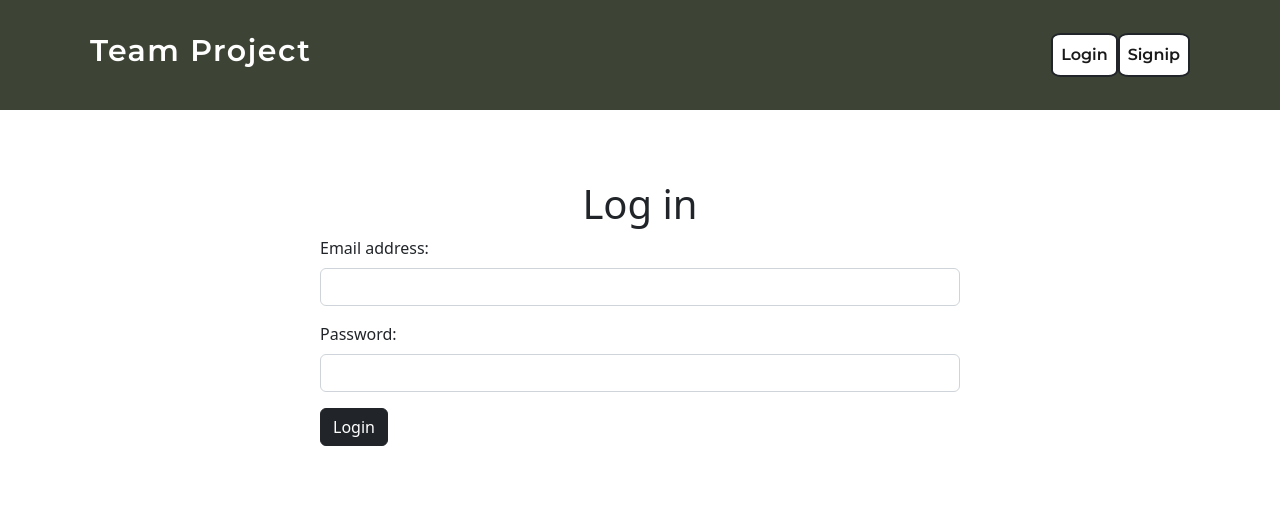
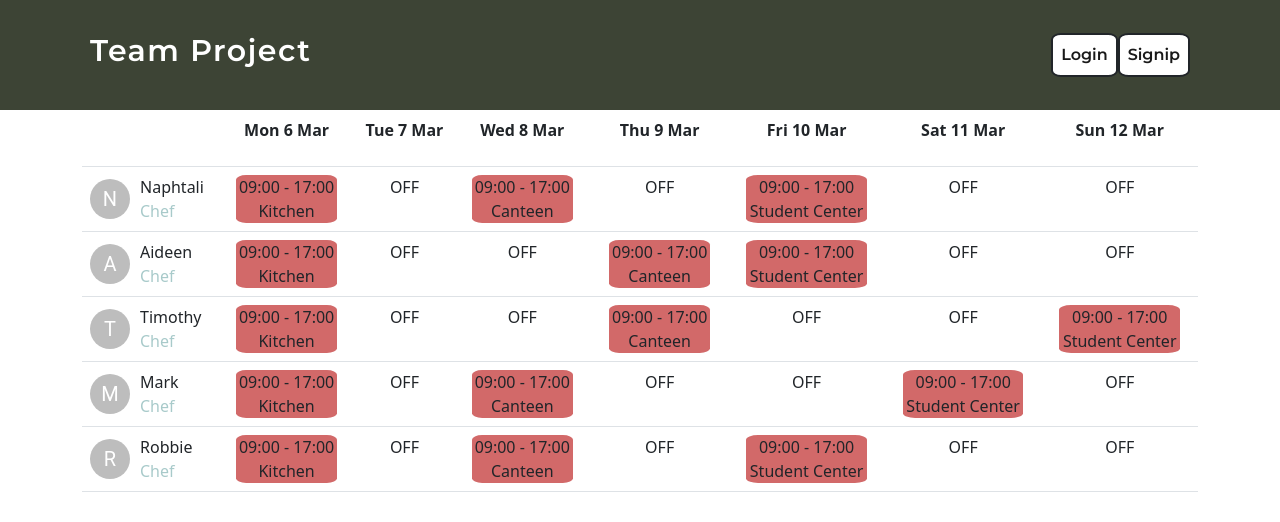
Before and after one commit to NaphtaliO/ShiftWizard, a React (Create React App) app in the folder frontend/: page / in a window 1280 px wide. Before the commit this address led to /login. Shown: the top 522 px of the page. Built offline with nearby package versions, Linux system fonts and the light colour scheme.

Commit message:
Added UI for the roster

```diff
--- a/frontend/src/App.js
+++ b/frontend/src/App.js
@@ -13,7 +13,8 @@ import Footer from './components/Footer';
 //via the react-router-dom
 function App() {
   //this is the user made global
-  const user = useSelector((state) => state.user.value);
+  // const user = useSelector((state) => state.user.value);
+  const user = true;
   return (
     <div className="App">
       <BrowserRouter>
--- /dev/null
+++ b/frontend/src/components/Table.js
@@ -0,0 +1,211 @@
+import React from 'react';
+import '../styles/table.css'
+import { Avatar } from '@mui/material';
+
+let days = ["Sun", "Mon", "Tue", "Wed", "Thu", "Fri", "Sat"];
+
+let date = new Date();
+let day = date.getUTCDay();
+let monday = new Date(date.getTime() - (day - 1) * 86400000);
+
+let dates = [];
+for (let i = 0; i < 7; i++) {
+    let currentDate = new Date(monday.getTime() + i * 86400000);
+    let dayName = days[currentDate.getUTCDay()];
+    let month = currentDate.toLocaleString('default', { month: 'short' });
+    let day = currentDate.getUTCDate();
+    dates.push(`${dayName} ${day} ${month}`);
+    // console.log(`${dayName} ${day} ${month}`);
+}
+
+// const pickRandomColor = () => {
+//     let colors = [''];
+//     let randomColor = colors[Math.floor(Math.random() * colors.length)];
+//     return randomColor;
+// }
+
+const employees = [
+    {
+        id: 1,
+        name: "Naphtali",
+        job: "Chef",
+        shifts: [
+            {
+                description: "Kitchen", //optional
+                day: "Mon",
+                startTime: "09:00",
+                endTime: "17:00"
+            },
+            {
+                description: "Canteen", //optional
+                day: "Wed",
+                startTime: "09:00",
+                endTime: "17:00"
+            },
+            {
+                description: "Student Center", //optional
+                day: "Fri",
+                startTime: "09:00",
+                endTime: "17:00"
+            },
+        ]
+    },
+    {
+        id: 2,
+        name: "Aideen",
+        job: "Chef",
+        shifts: [
+            {
+                description: "Kitchen", //optional
+                day: "Mon",
+                startTime: "09:00",
+                endTime: "17:00"
+            },
+            {
+                description: "Canteen", //optional
+                day: "Thu",
+                startTime: "09:00",
+                endTime: "17:00"
+            },
+            {
+                description: "Student Center", //optional
+                day: "Fri",
+                startTime: "09:00",
+                endTime: "17:00"
+            },
+        ]
+    },
+    {
+        id: 3,
+        name: "Timothy",
+        job: "Chef",
+        shifts: [
+            {
+                description: "Kitchen", //optional
+                day: "Mon",
+                startTime: "09:00",
+                endTime: "17:00"
+            },
+            {
+                description: "Canteen", //optional
+                day: "Thu",
+                startTime: "09:00",
+                endTime: "17:00"
+            },
+            {
+                description: "Student Center", //optional
+                day: "Sun",
+                startTime: "09:00",
+                endTime: "17:00"
+            },
+        ]
+    },
+    {
+        id: 4,
+        name: "Mark",
+        job: "Chef",
+        shifts: [
+            {
+                description: "Kitchen", //optional
+                day: "Mon",
+                startTime: "09:00",
+                endTime: "17:00"
+            },
+            {
+                description: "Canteen", //optional
+                day: "Wed",
+                startTime: "09:00",
+                endTime: "17:00"
+            },
+            {
+                description: "Student Center", //optional
+                day: "Sat",
+                startTime: "09:00",
+                endTime: "17:00"
+            },
+        ]
+    },
+    {
+        id: 5,
+        name: "Robbie",
+        job: "Chef",
+        shifts: [
+            {
+                description: "Kitchen", //optional
+                day: "Mon",
+                startTime: "09:00",
+                endTime: "17:00"
+            },
+            {
+                description: "Canteen", //optional
+                day: "Wed",
+                startTime: "09:00",
+                endTime: "17:00"
+            },
+            {
+                description: "Student Center", //optional
+                day: "Fri",
+                startTime: "09:00",
+                endTime: "17:00"
+            },
+        ]
+    },
+]
+
+const Table = () => {
+    return (
+        <div className="container">
+            <table className='table'>
+                <thead>
+                    <tr>
+                        <th scope='col'></th>
+                        {dates.map((date, i) => (
+                            <th scope='col' key={i}>
+                                <p style={{ textAlign: 'center' }}>{date}</p>
+                            </th>
+                        ))}
+                    </tr>
+                </thead>
+                <tbody>
+                    {employees.map((employee, i) => (
+                        <tr key={i}>
+                            <td>
+                                <div className='names' style={{ marginRight: 'auto' }}>
+                                    <Avatar>{employee.name.charAt(0).toUpperCase()}</Avatar>
+                                    <div className="details">
+                                        <p>{employee.name}</p>
+                                        <p className='job'>{employee.job}</p>
+                                    </div>
+                                </div>
+                            </td>
+                            {/* {employee.shifts.map((shift) => (
+                                <td></td>
+                            ))} */}
+                            {dates.map((date, i) => {
+                                let shift = employee.shifts.filter(shift => shift.day === date.split(' ')[0])[0];
+                                return (
+                                    <td key={i}>
+                                        {shift ?
+                                            <div className='shift-item'>
+                                                <div className="shift">
+                                                    <p>{shift.startTime} - {shift.endTime}</p>
+                                                    <p>{shift.description !== "" ? shift.description : null}</p>
+                                                </div>
+                                            </div> :
+                                            <div style={{ display: 'flex', alignItems: 'center', justifyContent: 'center' }}>
+                                                <p>OFF</p>
+                                            </div>
+
+                                        }
+                                    </td>
+                                )
+                            })}
+                        </tr>
+                    ))}
+                </tbody>
+            </table>
+        </div>
+    )
+}
+
+export default Table;
--- a/frontend/src/pages/Home.js
+++ b/frontend/src/pages/Home.js
@@ -1,9 +1,8 @@
 import React from 'react'
+import Table from '../components/Table';
 
 const Home = () => {
-    return (<div>
-        <h1>Welcome Home</h1>
-    </div>);
+    return (<Table />);
 }
 
 export default Home;
--- /dev/null
+++ b/frontend/src/styles/table.css
@@ -0,0 +1,37 @@
+* {
+    margin: 0;
+    padding: 0;
+}
+
+div.names {
+    display: flex;
+    flex-direction: row;
+    align-items: center;
+    justify-content: flex-start;
+}
+
+div.names p {
+    margin-left: 10px;
+}
+
+.details p,
+.shift p {
+    margin: 0;
+}
+
+.details p.job {
+    color: rgb(168, 202, 202);
+}
+
+.shift-item {
+    padding: 0px 10px;
+}
+
+.shift {
+    display: flex;
+    flex-direction: column;
+    align-items: center;
+    justify-content: center;
+    border-radius: 10%;
+    background-color: rgb(210, 105, 105);
+}
```
Also changed, not shown: frontend/package.json (+6 -1 lines), 1 other file (tests, documents, lock files or other folders).
